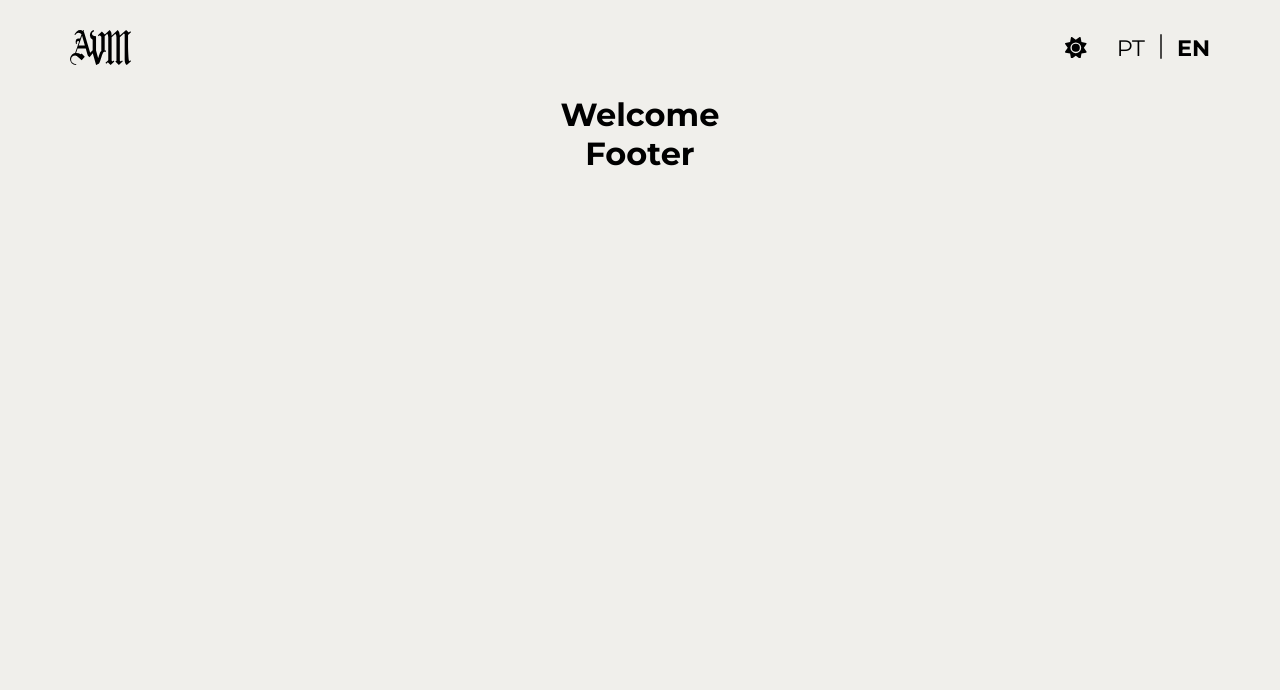
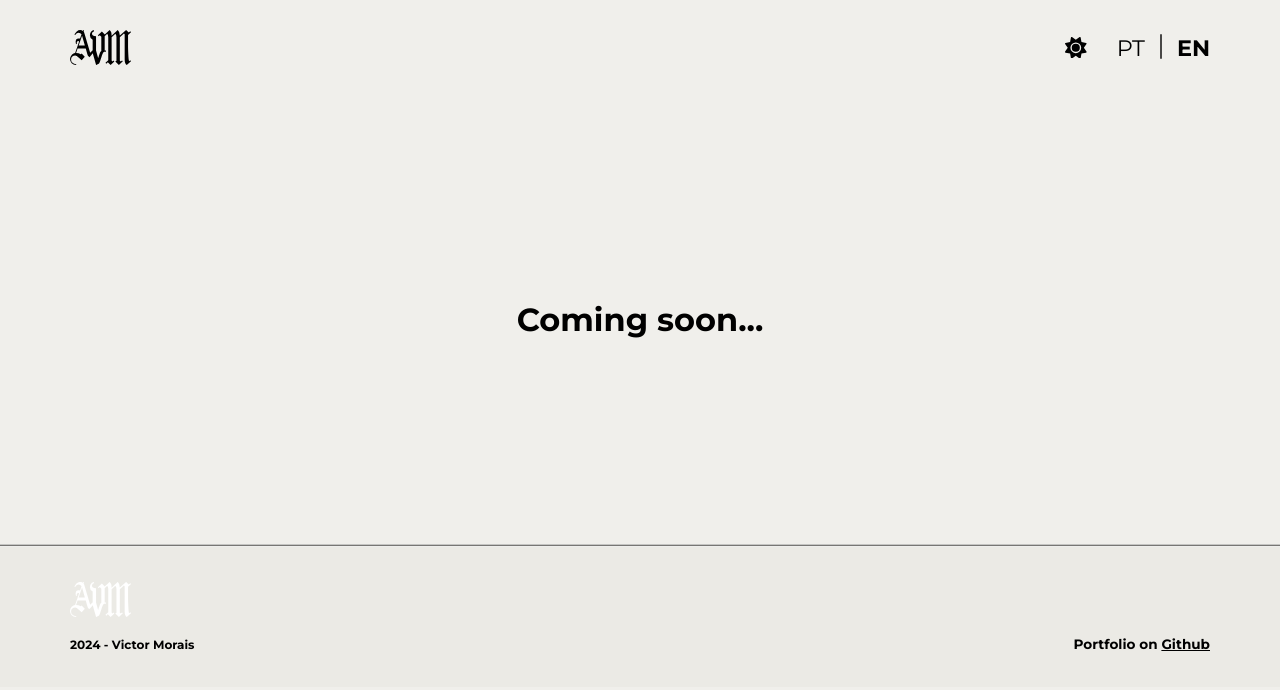
Before and after one commit to avictormorais/portfolio, a React (Vite) app: page / in a window 1280 px wide. Shown: the top 690 px of the page. Built offline with nearby package versions, Linux system fonts and the light colour scheme.

Commit message:
Creating footer

```diff
--- a/src/App.jsx
+++ b/src/App.jsx
@@ -1,6 +1,7 @@
 import React, { useEffect } from 'react';
 import NavBar from './components/layouts/NavBar';
 import Footer from './components/layouts/Footer';
+import Error from './pages/Error';
 import { Outlet } from 'react-router-dom';
 import './index.css'
 
--- a/src/components/layouts/Footer.jsx
+++ b/src/components/layouts/Footer.jsx
@@ -1,11 +1,73 @@
 import React from "react";
+import styled from "styled-components";
+import { useTranslation } from 'react-i18next';
+import { FaGithub } from "react-icons/fa6";
+import Logo from '../../assets/avm_logo.svg';
+import LogoL from '../../assets/avm_logo_l.svg';
+
+const StyledFooter = styled.footer`
+  display: flex;
+  flex-direction: row;
+  justify-content: center;
+  align-items: center;
+  background-color: var(--secondary-color);
+  width: 100vw;
+  padding-block: 35px;
+  padding-inline: 35px;
+`
+
+const StyledRh = styled.hr`
+  width: 100vw;
+  height: 1px;
+  background-color: var(--primary-text-color);
+  opacity: .5;
+`
+
+const StyledDiv = styled.div`
+  display: flex;
+  flex-direction: column;
+  justify-content: start;
+  height: 100%;
+  align-items: start;
+  margin-left: var(--padding-inline-layout);
+`
+
+const StyledP = styled.p`
+  font-size: .75em;
+  font-weight: bold;
+`
+
+const StyledOnGithub = styled(StyledP)`
+  font-size: .85em;
+  margin-top: auto;
+  margin-left: auto;
+  margin-right: var(--padding-inline-layout);
+`
+
+const StyledGithub = styled.a`
+  font-size: 1em;
+  text-decoration: underline;
+`
 
 function Footer(){
 
+  const { t } = useTranslation();
+
   return(
-    <footer>
-      <h1>Footer</h1>
-    </footer>
+    <>
+    <StyledRh/>
+    <StyledFooter>
+      <StyledDiv>
+        {localStorage.getItem('theme') == 'light' ? (
+          <img src={Logo} alt="Logo" style={{height: '35px', marginBottom: '20px'}}/>
+        ) : (
+          <img src={LogoL} alt="Logo" style={{height: '35px', marginBottom: '20px'}}/>
+        )}
+        <StyledP>2024 - Victor Morais</StyledP>
+      </StyledDiv>
+      <StyledOnGithub>{t('on-github')} <StyledGithub target="_blank" href="https://github.com/avictormorais/portfolio">Github</StyledGithub></StyledOnGithub>
+    </StyledFooter>
+    </>
   )
 
 }
--- a/src/components/layouts/NavBar.jsx
+++ b/src/components/layouts/NavBar.jsx
@@ -18,7 +18,7 @@ const StyledNav = styled.nav`
 
 const StyledImg = styled.img`
   height: 35px;
-  margin-left: 70px;
+  margin-left: var(--padding-inline-layout);
   fill: var(--primary-text-color);
   color: var(--primary-text-color);
 `
@@ -36,7 +36,7 @@ const StyledDiv = styled.div`
   display: flex;
   justify-content: center;
   align-content: center;
-  margin-right: 70px;
+  margin-right: var(--padding-inline-layout);
   flex-direction: row;
 `
 
--- a/src/index.css
+++ b/src/index.css
@@ -11,10 +11,11 @@
 
 :root{
   --primary-color: #f0efeb;
-  --secondary-color: #e7e5dc;
+  --secondary-color: #ebeae5;
   --accent-color: #000000;
   --primary-text-color: black;
   --secondary-text-color: white;
+  --padding-inline-layout: 70px;
 }
 
 [data-theme="dark"]{
@@ -23,6 +24,12 @@
   --accent-color: white;
   --primary-text-color: white;
   --secondary-text-color: black;
+}
+
+@media (max-width: 700px) {
+  :root{
+    --padding-inline-layout: 35px;
+  }
 }
 
 Link{
--- a/src/locales/en.json
+++ b/src/locales/en.json
@@ -1,4 +1,6 @@
 {
-  "welcome": "Welcome",
-  "test": "Testing i18n"
+  "on-github": "Portfolio on ",
+  "title-error": "Error",
+  "label-error": "Something went wrong.",
+  "label-soon": "Coming soon..."
 }
--- a/src/locales/pt.json
+++ b/src/locales/pt.json
@@ -1,4 +1,6 @@
 {
-  "welcome": "Bem-vindo",
-  "test": "Testando o i18n"
+  "on-github": "Portfolio no ",
+  "title-error": "Erro",
+  "label-error": "Algo errado aconteceu.",
+  "label-soon": "Em breve.."
 }
--- a/src/main.jsx
+++ b/src/main.jsx
@@ -16,6 +16,8 @@ const router = createBrowserRouter([
       {
         path: '/',
         element: <Home />
+      }, {
+        element: <Error />
       }
     ],
   },
--- a/src/pages/Error.jsx
+++ b/src/pages/Error.jsx
@@ -1,11 +1,33 @@
 import React from "react";
+import { useTranslation } from 'react-i18next';
+import styled from "styled-components";
+
+const StyledDiv = styled.div`
+  height: 100vh;
+  display: flex;
+  flex-direction: column;
+  justify-content: center;
+  align-items: center;
+`
+
+const StyledH1 = styled.h1`
+  font-size: 2em;
+  margin-bottom: 15px;
+`
+
+const StyledP = styled.p`
+  font-size: .85em;
+  margin-bottom: 15px;
+`
 
 function Error(){
+  const { t } = useTranslation();
 
   return(
-    <>
-    <h1>Erro</h1>
-    </>
+    <StyledDiv>
+      <StyledH1>{t('title-error')}</StyledH1>
+      <StyledP>{t('label-error')}</StyledP>
+    </StyledDiv>
   )
 
 }
--- a/src/pages/Home.jsx
+++ b/src/pages/Home.jsx
@@ -6,7 +6,7 @@ function Home(){
 
   return(
     <>
-      <h1>{t('welcome')}</h1>
+      <h1 style={{marginTop: '16%', marginBottom: '16%'}}>{t('label-soon')}</h1>
     </>
   )
 
```
